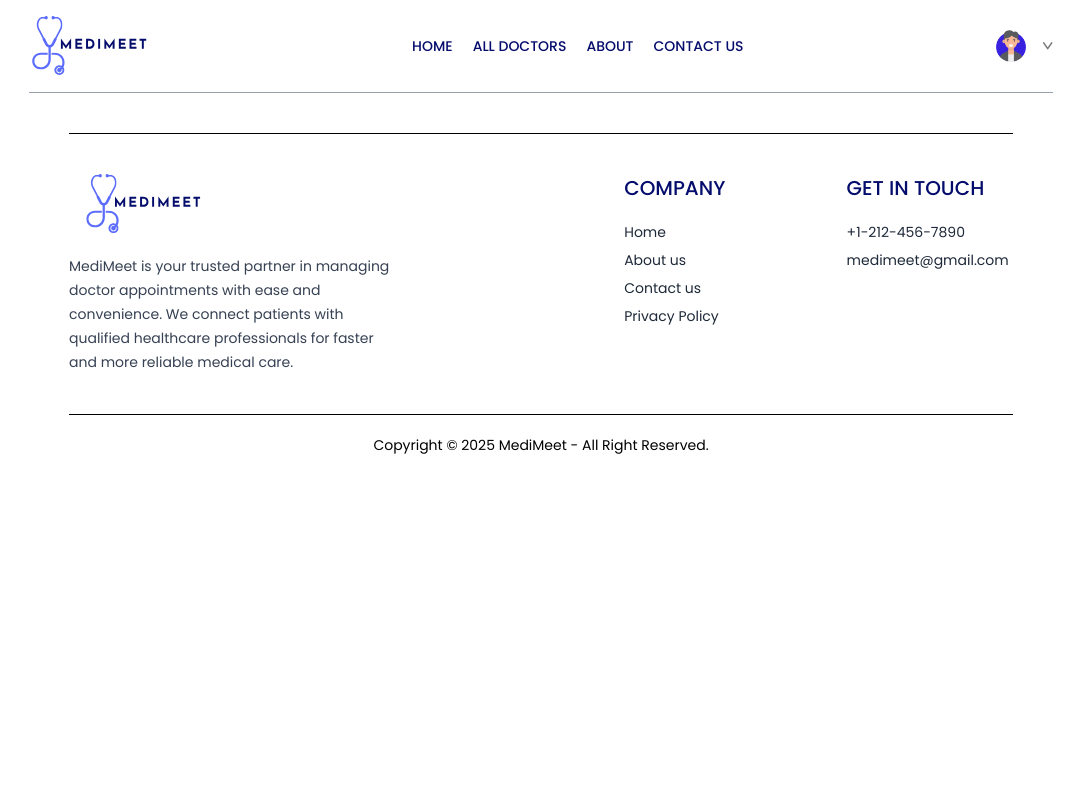
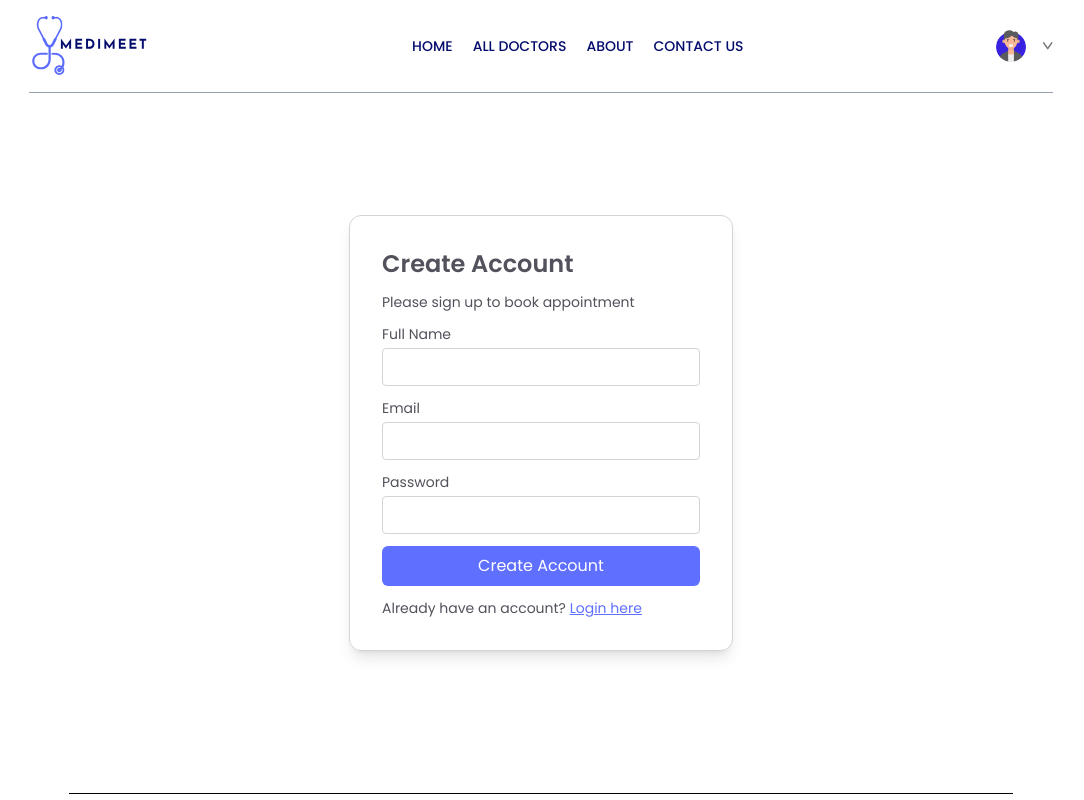
Before and after one commit to tanurims/MediMeet, a React (Vite) app in the folder frontend/: page /login in a window 1280 px wide. Shown: the top 800 px of the page, without its empty margins (99-1183 px from the left). Built offline with nearby package versions, Linux system fonts and the light colour scheme.

Commit message:
login and register

```diff
--- a/frontend/src/pages/Login.jsx
+++ b/frontend/src/pages/Login.jsx
@@ -1,10 +1,46 @@
-import React from 'react'
+import React, { useState } from 'react'
 
 const Login = () => {
+
+  const[state, setState] = useState('Sign Up')
+  const[email, setEmail] = useState('');
+  const[password, setPassword] = useState('');
+  const[name, setName] = useState('');
+
+  const onSubmitHandler =  async(event) =>{
+    event.preventDefault()
+  }
+
+
   return (
-    <div>
+    <form className='min-h-[80vh] flex items-center'>
+      <div className='flex flex-col gap-3 m-auto items-start p-8 min-w-[340px] sm:min-w-96 border border-zinc-300 rounded-xl text-zinc-600 text-sm shadow-lg'>
+        <p className='text-2xl font-semibold'>{state==='Sign Up' ? "Create Account" : "Login"}</p>
+        <p>Please {state==='Sign Up' ? "sign up" : "login"}  to book appointment</p>
+        {
+          state==='Sign Up' && <div className='w-full'>
+          <p>Full Name</p>
+          <input className='border border-zinc-300 rounded w-full p-2 mt-1' type="text" onChange={(e)=>setName(e.target.value)} value={name} required/>
+        </div>
+        }
 
-    </div>
+        <div className='w-full'>
+          <p>Email</p>
+          <input className='border border-zinc-300 rounded w-full p-2 mt-1' type="email" onChange={(e)=>setEmail(e.target.value)} value={email} required/>
+        </div>
+        <div className='w-full'>
+          <p>Password</p>
+          <input className='border border-zinc-300 rounded w-full p-2 mt-1' type="password" onChange={(e)=>setPassword(e.target.value)} value={password} required/>
+        </div>
+        <button className='bg-primary text-white w-full py-2 rounded-md text-base hover:bg-blue-600 transition-colors duration-300'>{state==='Sign Up' ? "Create Account" : "Login"}</button>
+        {
+          state === "Sign Up" ?
+          <p>Already have an account? <span onClick={()=>setState('Login')} className='text-primary hover:text-blue-600 underline cursor-pointer'>Login here</span> </p>
+          :<p>Create an new account? <span onClick={()=>setState('Sign Up')} className='text-primary hover:text-blue-600 underline cursor-pointer'>Click here</span></p>
+        }
+      </div>
+
+    </form>
   )
 }
 
```
